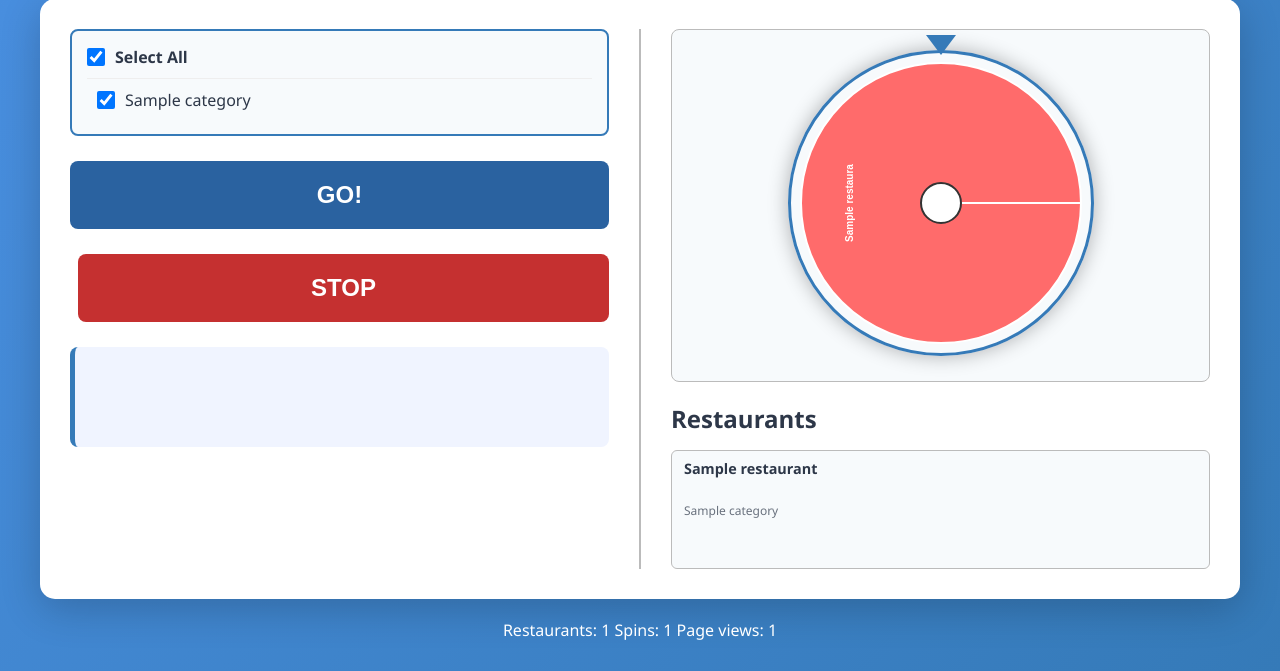
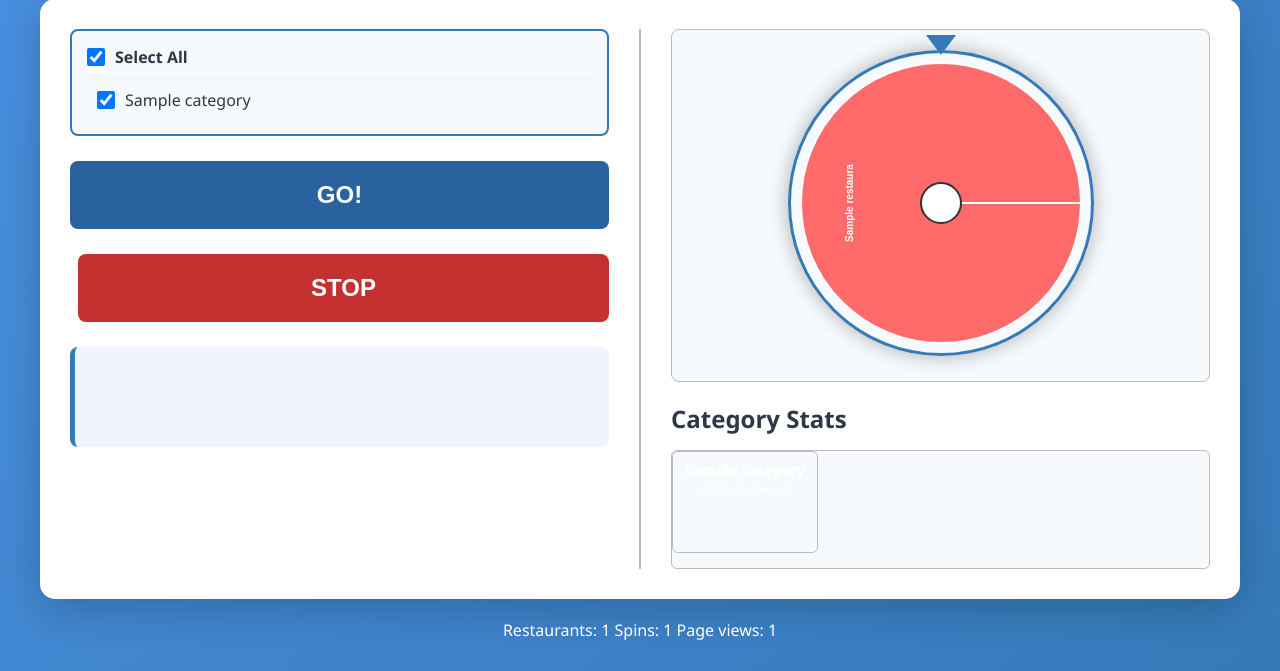
Before and after one commit to skywolfz/22.Lunch_Roulette, a Flask app: page / in a window 1280 px wide. Shown: the part 179-850 px from the top of the page. Run offline with Flask 3, Linux system fonts and the light colour scheme; data comes from the database, SQL or seed files in the repository; tables that the repository leaves empty hold one stand-in row (values such as "Sample post").

Commit message:
phase nine: fix admin dropdown styling, correct roulette alignment, show horizontal category stats

```diff
--- a/app/models.py
+++ b/app/models.py
@@ -29,7 +29,8 @@ class Restaurant(db.Model):
             'category': self.category.name if self.category else 'unknown',
             'category_id': self.category_id,
             'note': self.note,
-            'spin_count': self.spin_count
+            'spin_count': self.spin_count,
+            'view_count': self.view_count
         }
 
 
--- a/app/static/roulette.js
+++ b/app/static/roulette.js
@@ -87,13 +87,14 @@ class RouletteWheel {
         // Calculate target rotation to land on specific restaurant or random
         let endRotation = startRotation + spins * 2 * Math.PI;
         if (targetRestaurantId !== null && this.restaurants.length > 0) {
-            // Find the restaurant by ID
+            // Find the restaurant by ID in the current list
             const targetIndex = this.restaurants.findIndex(r => r.id === targetRestaurantId);
             if (targetIndex !== -1) {
                 const sliceAngle = (2 * Math.PI) / this.restaurants.length;
-                // Position the slice at the top (pointer is at top)
-                const targetAngle = -targetIndex * sliceAngle - sliceAngle / 2;
-                // Normalize angle to be within reasonable range
+                // We want the middle of the target slice to line up with the pointer at the top of
+                // the wheel. The pointer sits at -90° (-Math.PI/2) relative to the canvas coordinate
+                // system. Calculate the required rotation offset accordingly.
+                const targetAngle = -Math.PI / 2 - (targetIndex + 0.5) * sliceAngle;
                 endRotation = startRotation + spins * 2 * Math.PI + targetAngle;
             }
         } else {
--- a/app/static/script.js
+++ b/app/static/script.js
@@ -107,32 +107,35 @@ document.addEventListener('DOMContentLoaded', function() {
             .filter(([, checkbox]) => checkbox.checked)
             .map(([categoryId]) => parseInt(categoryId));
 
-        // Filter restaurants based on selected categories
-        let filteredRestaurants = latestRestaurants;
-        if (selectedCategoryIds.length > 0) {
-            filteredRestaurants = latestRestaurants.filter(r =>
-                selectedCategoryIds.includes(r.category_id)
-            );
-        }
+        // Build the list of restaurants that match the selection for the roulette
+        const filteredRestaurants = selectedCategoryIds.length > 0
+            ? latestRestaurants.filter(r => selectedCategoryIds.includes(r.category_id))
+            : latestRestaurants.slice();
 
         // Update roulette wheel with filtered list
         if (roulette) {
             roulette.setRestaurants(filteredRestaurants);
         }
 
-        if (filteredRestaurants.length === 0) {
+        // If no categories selected, show a message
+        if (selectedCategoryIds.length === 0) {
             const li = document.createElement('li');
-            li.textContent = 'No restaurants in selected categories';
+            li.textContent = 'No categories selected';
             li.style.color = '#a0aec0';
             restaurantsList.appendChild(li);
             return;
         }
 
-        // Show as simple list (like admin page)
-        filteredRestaurants.forEach(r => {
+        // Display horizontal category stats (spins/view counts)
+        const catsToShow = allCategories.filter(c => selectedCategoryIds.includes(c.id));
+        catsToShow.forEach(cat => {
+            const restaurantsInCat = latestRestaurants.filter(r => r.category_id === cat.id);
+            const totalSpins = restaurantsInCat.reduce((sum, r) => sum + (r.spin_count || 0), 0);
+            const totalViews = restaurantsInCat.reduce((sum, r) => sum + (r.view_count || 0), 0);
+
             const li = document.createElement('li');
-            li.className = 'restaurant-item-simple';
-            li.innerHTML = `<strong>${r.name}</strong><br><small>${r.category}</small>`;
+            li.className = 'category-stats-item';
+            li.innerHTML = `<strong>${cat.name}</strong><br><small>spins: ${totalSpins} views: ${totalViews}</small>`;
             restaurantsList.appendChild(li);
         });
     }
--- a/app/static/style.css
+++ b/app/static/style.css
@@ -279,9 +279,13 @@ body {
     border-radius: 4px;
     font-size: 0.85rem;
     cursor: pointer;
-    background-color: var(--bg-primary);
+    background-color: var(--bg-secondary);
     color: var(--text-primary);
     transition: all 0.2s ease;
+    width: auto;
+    min-width: 80px;
+    max-width: 180px;
+    white-space: nowrap;
 }
 
 .category-dropdown-edit:hover {
@@ -479,6 +483,17 @@ input[type="text"]:focus {
     opacity: 0.7;
 }
 
+.category-stats-item {
+    padding: 8px 12px;
+    border-radius: 6px;
+    background-color: var(--bg-secondary);
+    border: 1px solid var(--border-color);
+    white-space: nowrap;
+    font-size: 0.9rem;
+    text-align: center;
+    color: var(--text-primary);
+}
+
 .roulette-section {
     text-align: center;
     padding: 20px;
@@ -552,8 +567,13 @@ input[type="text"]:focus {
 
 #restaurantsList {
     list-style: none;
-    max-height: 500px;
-    overflow-y: auto;
+    display: flex;
+    flex-direction: row;
+    flex-wrap: nowrap;
+    gap: 10px;
+    overflow-x: auto;
+    padding: 0;
+    margin: 0;
 }
 
 .restaurant-item {
--- a/app/templates/index.html
+++ b/app/templates/index.html
@@ -46,7 +46,7 @@
                 </div>
 
                 <div class="restaurants-section">
-                    <h2>Restaurants</h2>
+                    <h2>Category Stats</h2>
                     <ul id="restaurantsList"></ul>
                 </div>
             </div>
```
